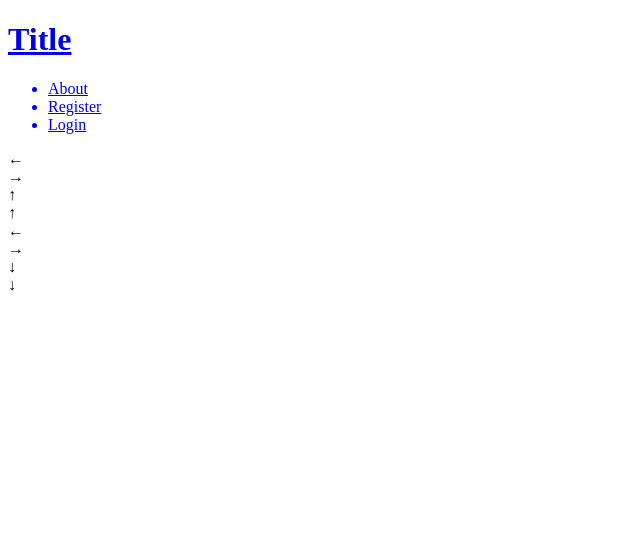
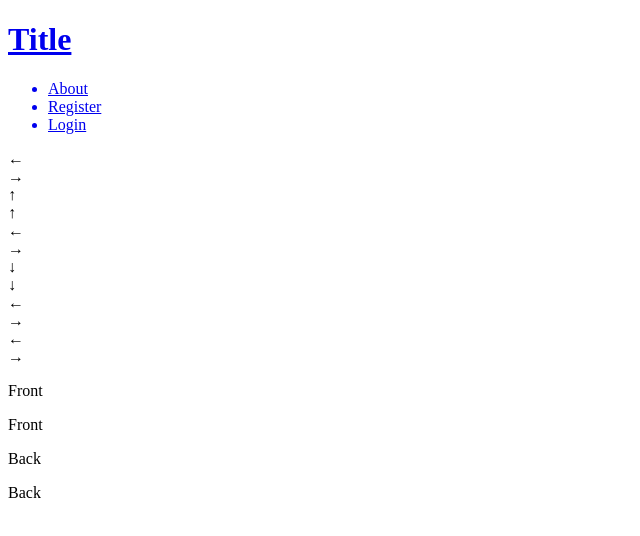
Before and after one commit to MaybeTed/Cube, a React app: page / in a window 1280 px wide. Shown: the top 536 px of the page, without its empty margins (0-640 px from the left). Built offline with nearby package versions, Linux system fonts and the light colour scheme; the HTML template or start-up script is replaced by a standard one.

Commit message:
added 4 rotate buttons

```diff
--- a/src/components/Welcome.js
+++ b/src/components/Welcome.js
@@ -237,6 +237,14 @@ class Welcome extends React.Component {
 					<div className="move-button right3" onClick={() => this.handleClick(3, null, 'right')}>&rarr;</div>
 					<div className="move-button down1" onClick={() => this.handleClick(null, 1, 'down')}>&darr;</div>
 					<div className="move-button down3" onClick={() => this.handleClick(null, 3, 'down')}>&darr;</div>
+					<div className="move-button counter-clockwise" onClick={() => this.handleClick()}>&larr;</div>
+					<div className="move-button clockwise" onClick={() => this.handleClick()}>&rarr;</div>
+					<div className="move-button back-left" onClick={() => this.handleClick()}>&larr;</div>
+					<div className="move-button back-right" onClick={() => this.handleClick()}>&rarr;</div>
+					<p className="button-text counter-clockwise-text">Front</p>
+					<p className="button-text clockwise-text">Front</p>
+					<p className="button-text back-left-text">Back</p>
+					<p className="button-text back-right-text">Back</p>
 					<section className="cube-container" >
 						<div id="cube">
 							<figure className="front">
```
